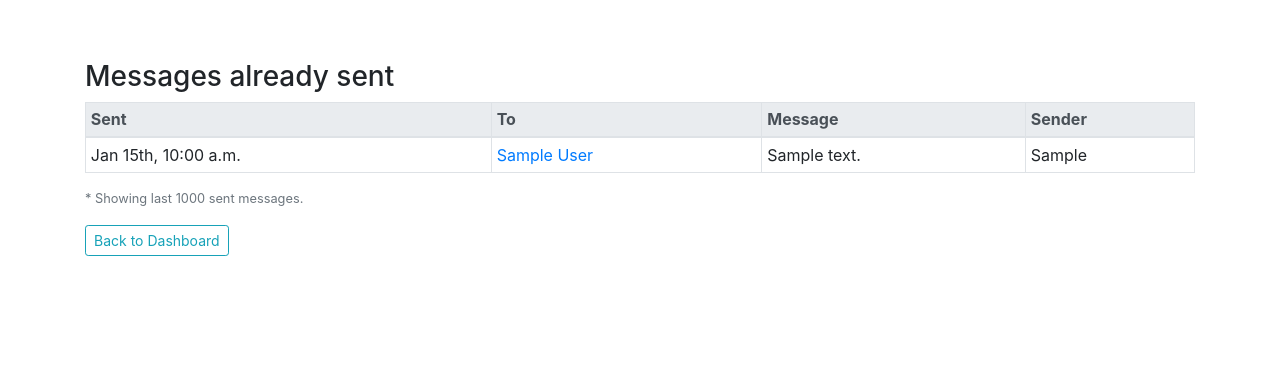
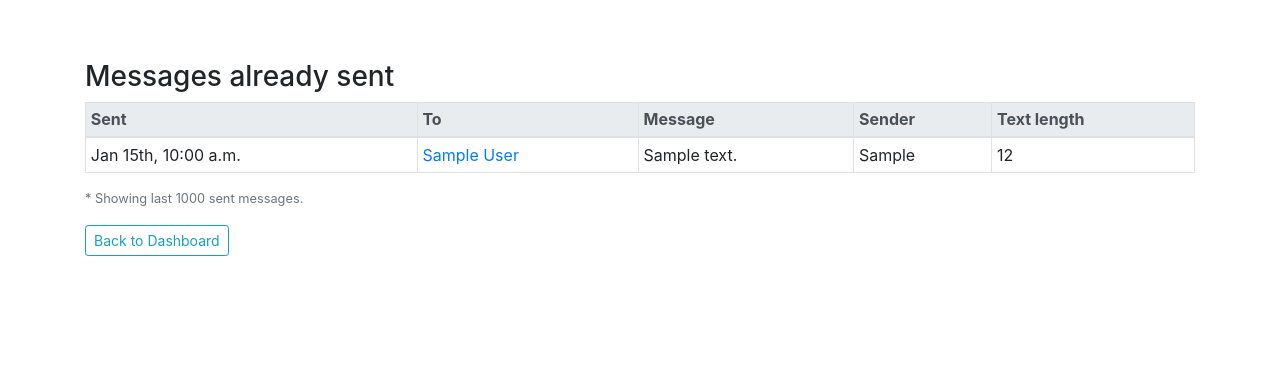
Before and after one commit to gotswoop/CEMA, a Django app: page /sms/sent/ in a window 1280 px wide. Shown: the part 56-427 px from the top of the page. Run offline with Django 3.2, Linux system fonts and the light colour scheme; a user stored in the database is signed in; tables that the repository leaves empty hold one stand-in row (values such as "Sample post"); parts of the project's set-up code (start-up, migrations or seed data) failed here and were passed over; some libraries are stand-ins or nearby versions.

Commit message:
added text length to display of sent messages

```diff
--- a/sms/templates/sms/sent.html
+++ b/sms/templates/sms/sent.html
@@ -7,7 +7,7 @@
 			<p><small> * Showing last 1000 sent messages.</small></p>
 			<p><a class="btn btn-outline-info btn-sm" href="{% url 'dashboard' %}">Back to Dashboard</a></p>
 		</caption>
-		<thead class="thead-light"><tr><th>Sent</th><th>To</th><th>Message</th><th>Sender</th></tr></thead>
+		<thead class="thead-light"><tr><th>Sent</th><th>To</th><th>Message</th><th>Sender</th><th>Text length</th></tr></thead>
     	<tbody>
     	{% for msg in msgs %}
     	<tr>
@@ -23,6 +23,11 @@
     	{% else %}
     		<td>{{ msg.send_mode|title}}</span></td>
     	{% endif %}
+    	{% if msg.message|length > 160 %}
+    		<td><span class="text-danger">{{ msg.message|length }}</span></td>
+    	{% else %}
+    		<td>{{ msg.message|length }}</td>
+    	{% endif %}
 	   	</tr>
      	{% endfor %}
      	</tbody>
```
